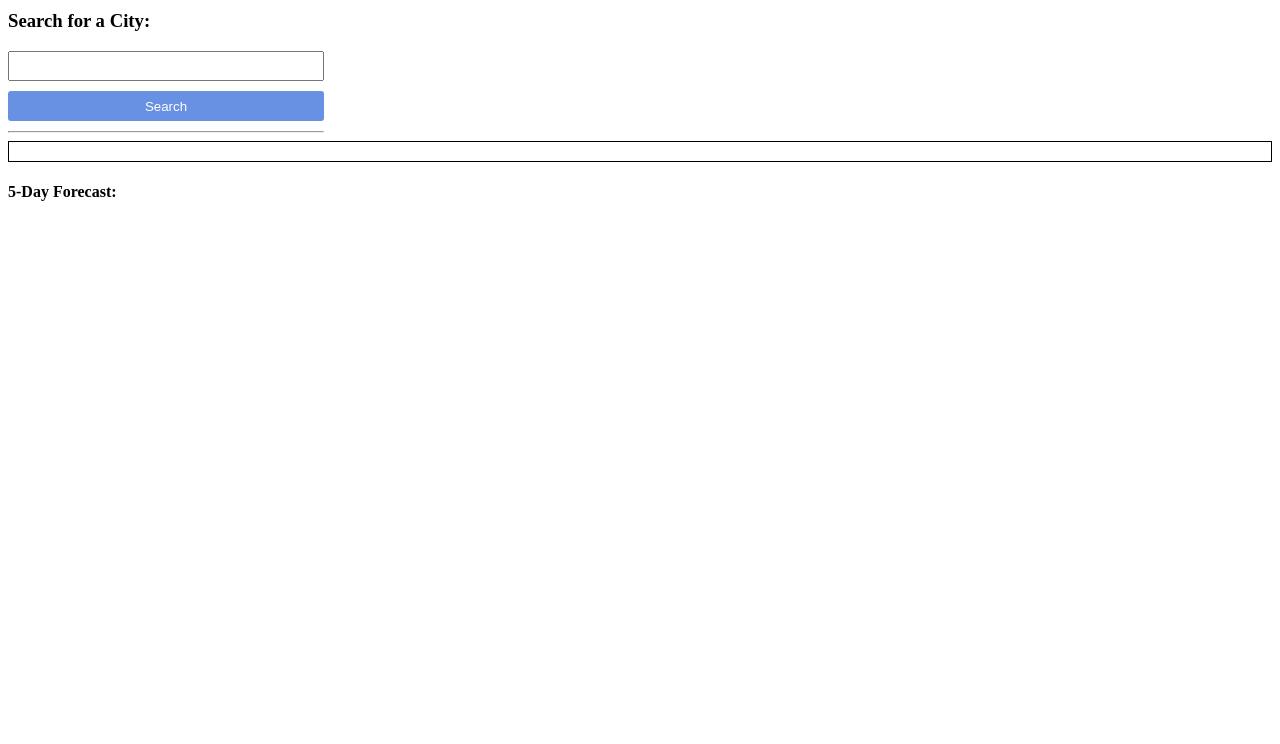
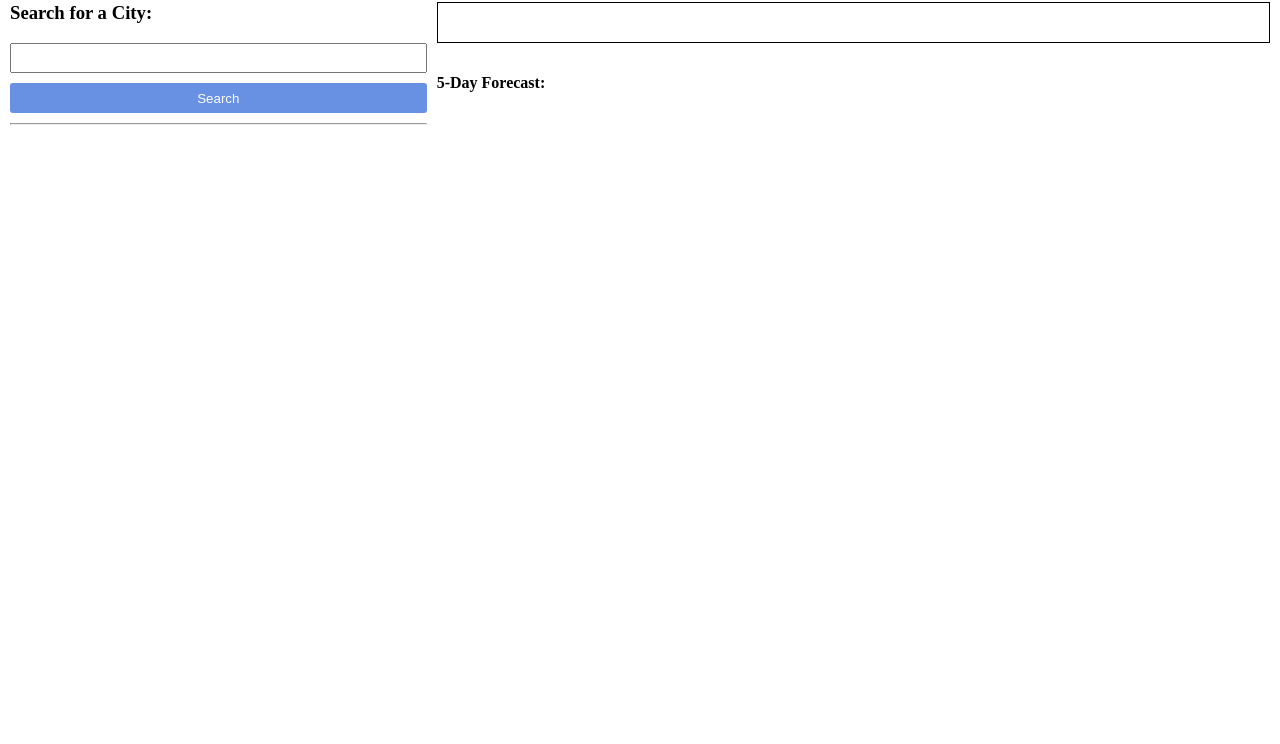
Before and after one commit to dhoneck/weather-checker, a plain HTML site: page index.html in a window 1280 px wide. Shown: the part 56-800 px from the top of the page. Drawn offline with Linux system fonts and the light colour scheme.

Commit message:
Add grid layout

```diff
--- a/assets/css/styles.css
+++ b/assets/css/styles.css
@@ -1,12 +1,27 @@
 /* General */
 * {
     box-sizing: border-box;
+}
+
+body {
+    margin: 0;
 }
 
 img {
     height: 25px;
     width: 25px;
     vertical-align: bottom;
+}
+
+#grid-container {
+    display: grid;
+    grid-template-areas:
+        "search current-weather"
+        "search forecast-weather";
+    grid-template-rows: 1fr 2fr;
+    grid-template-columns: 1fr 2fr;
+    gap: 10px;
+    margin: 0 10px;
 }
 
 /* Header */
@@ -21,8 +36,15 @@ header h1 {
 }
 
 /* Search Styles */
+form h3 {
+    margin-top: 0;
+}
+
+#city-search {
+    grid-area: search;
+}
 #city-input, button, hr {
-    width: 25%;
+    width: 100%;
 }
 
 #city-input, button {
@@ -52,10 +74,22 @@ button:hover {
 
 /* Current Weather Styles */
 #current-weather {
+    padding: 10px;
     border: 1px solid black;
+    grid-area: current-weather;
 }
 
 /* Forecast Weather Styles */
+#forecast-weather {
+    grid-area: forecast-weather;
+}
+#forecast-container {
+    display: flex;
+    justify-content: space-between;
+    flex-wrap: wrap;
+    gap: 10px 10px;
+}
+
 .forecast-tile {
     color: white;
     background-color: #323D4E;
@@ -63,5 +97,4 @@ button:hover {
     width: 225px;
     height: 225px;
     padding: 10px;
-    margin: 10px 10px 10px 0;
 }
--- a/index.html
+++ b/index.html
@@ -12,6 +12,7 @@
     <h1>Weather Checker</h1>
   </header>
 
+  <main id="grid-container">
     <section id="city-search">
       <form>
         <h3>Search for a City:</h3>
@@ -30,11 +31,11 @@
       <p id="humidity"></p>
     </section>
 
-  <section id="5-day-weather">
+    <section id="forecast-weather">
       <h4>5-Day Forecast:</h4>
       <div id="forecast-container"></div>
     </section>
-
+  </main>
   <script src="./assets/js/app.js"></script>
 </body>
 </html>
```
Lines whose indentation alone changed are shown as unchanged.
